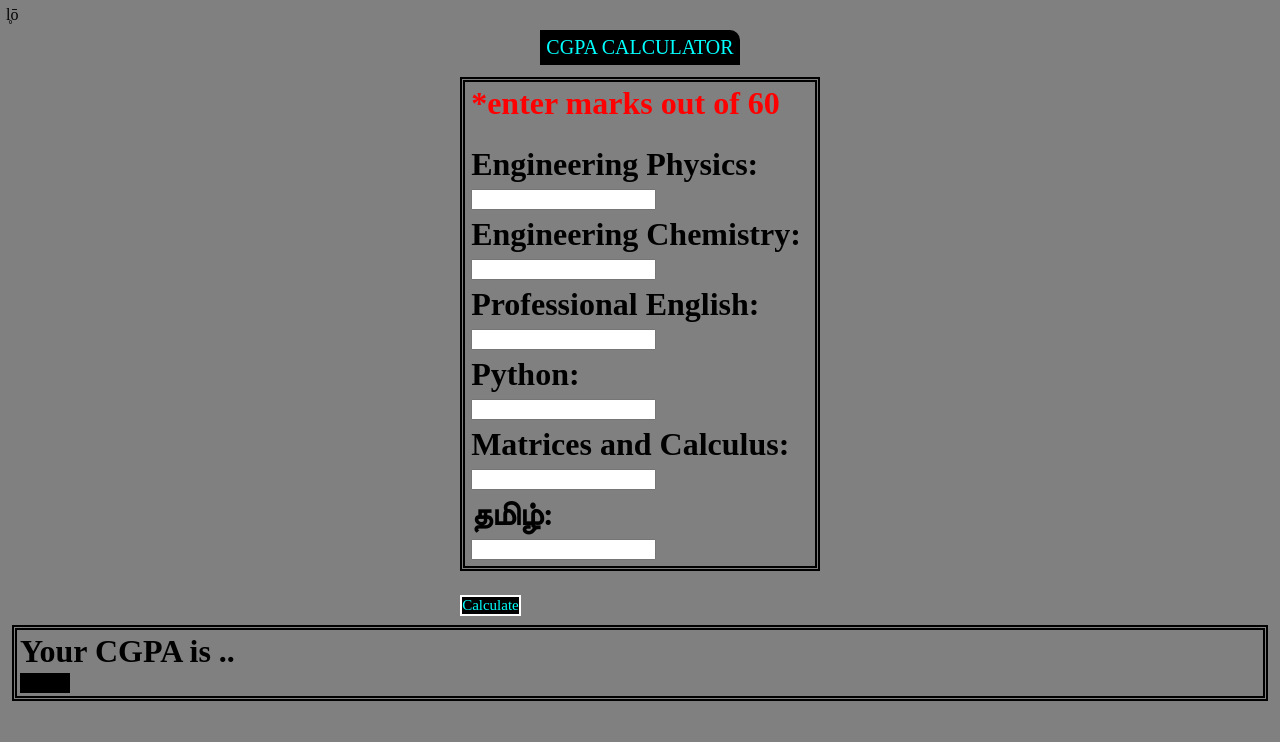
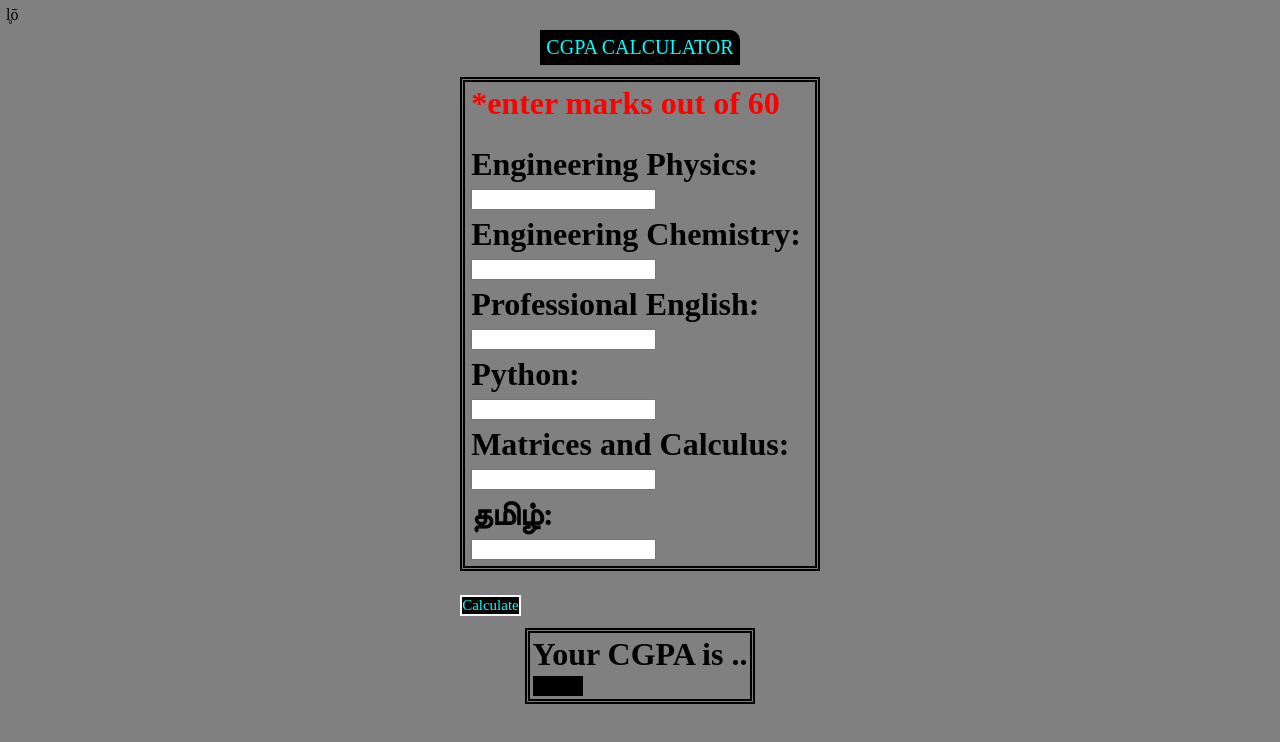
Before and after one commit to Hemanh07/CGPA-Calculator, a plain HTML site: page index.html in a window 1280 px wide. Drawn offline with Linux system fonts and the light colour scheme.

Commit message:
Update style.css

```diff
--- a/style.css
+++ b/style.css
@@ -51,4 +51,10 @@ form{
 #result{
     border: 5px double black;
     height:max-content;
+    width: max-content;
 }
+#resultout{
+    display: flex;
+    justify-content: center;
+    align-items: center;
+}
```
